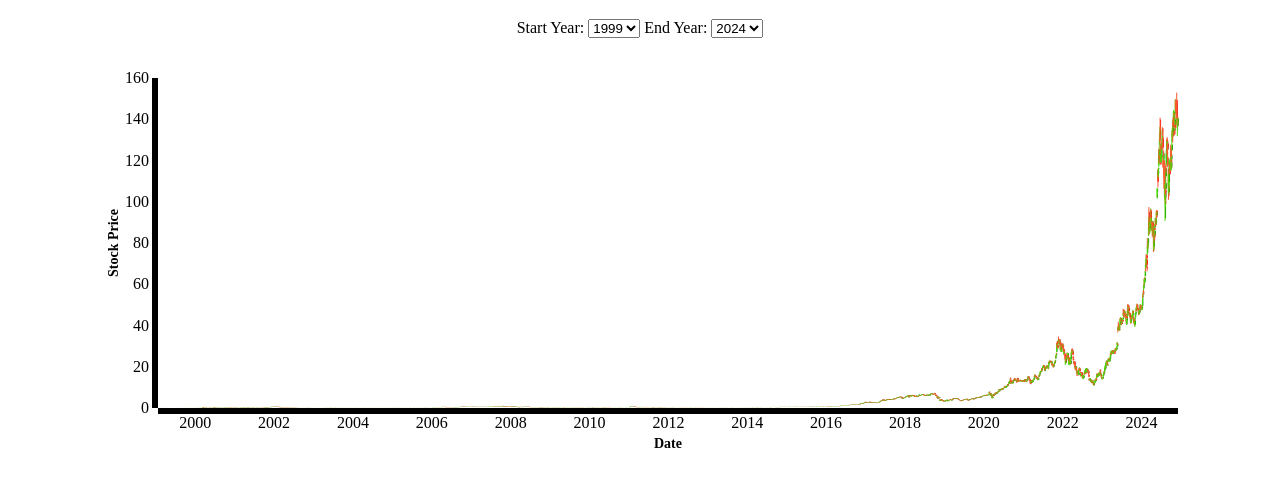
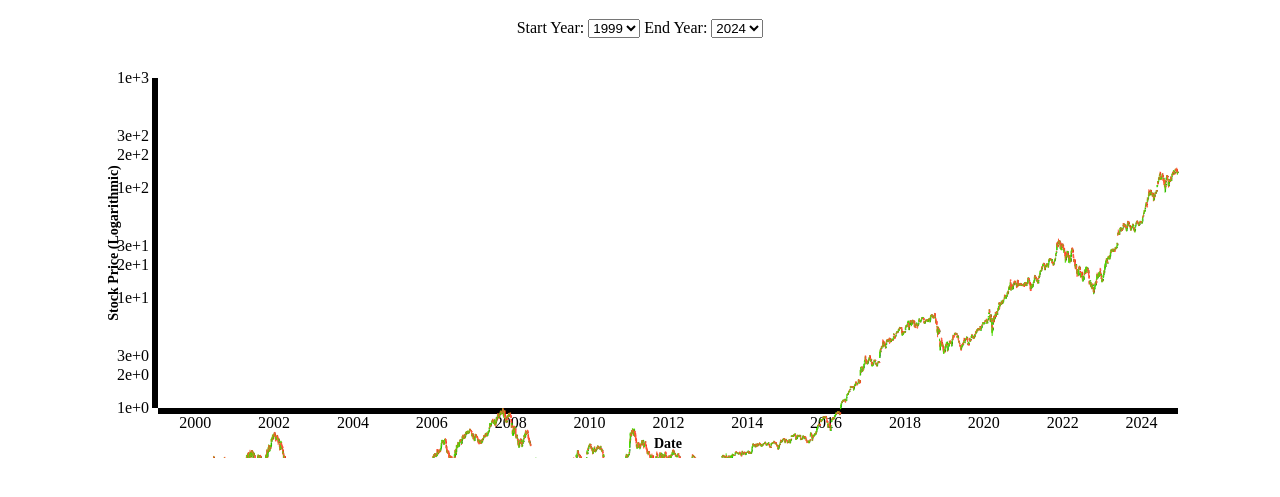
Before and after one commit to cbirk86/Data-Visualization-FInal, a plain HTML site: page index.html in a window 1280 px wide. Shown: the part 61-558 px from the top of the page. Drawn offline with nearby package versions, Linux system fonts and the light colour scheme.

Commit message:
Update index.html

```diff
--- a/index.html
+++ b/index.html
@@ -114,8 +114,11 @@
         .domain(d3.extent(filteredData, d => d.Date))
         .range([0, innerWidth]);
 
-      const yScale = d3.scale.linear()
-        .domain([d3.min(filteredData, d => d.Low), d3.max(filteredData, d => d.High)])
+      const yScale = d3.scale.log()
+        .domain([
+          Math.max(1, d3.min(filteredData, d => d.Low)), // Prevent log scale from hitting zero
+          d3.max(filteredData, d => d.High)
+        ])
         .range([innerHeight, 0])
         .nice();
 
@@ -132,7 +135,7 @@
         .attr("x", -innerHeight / 2)
         .style("text-anchor", "middle")
         .attr("class", "axis-label")
-        .text("Stock Price");
+        .text("Stock Price (Logarithmic)");
 
       g.append("g").attr("class", "x axis")
         .attr("transform", `translate(0,${innerHeight})`)
```
